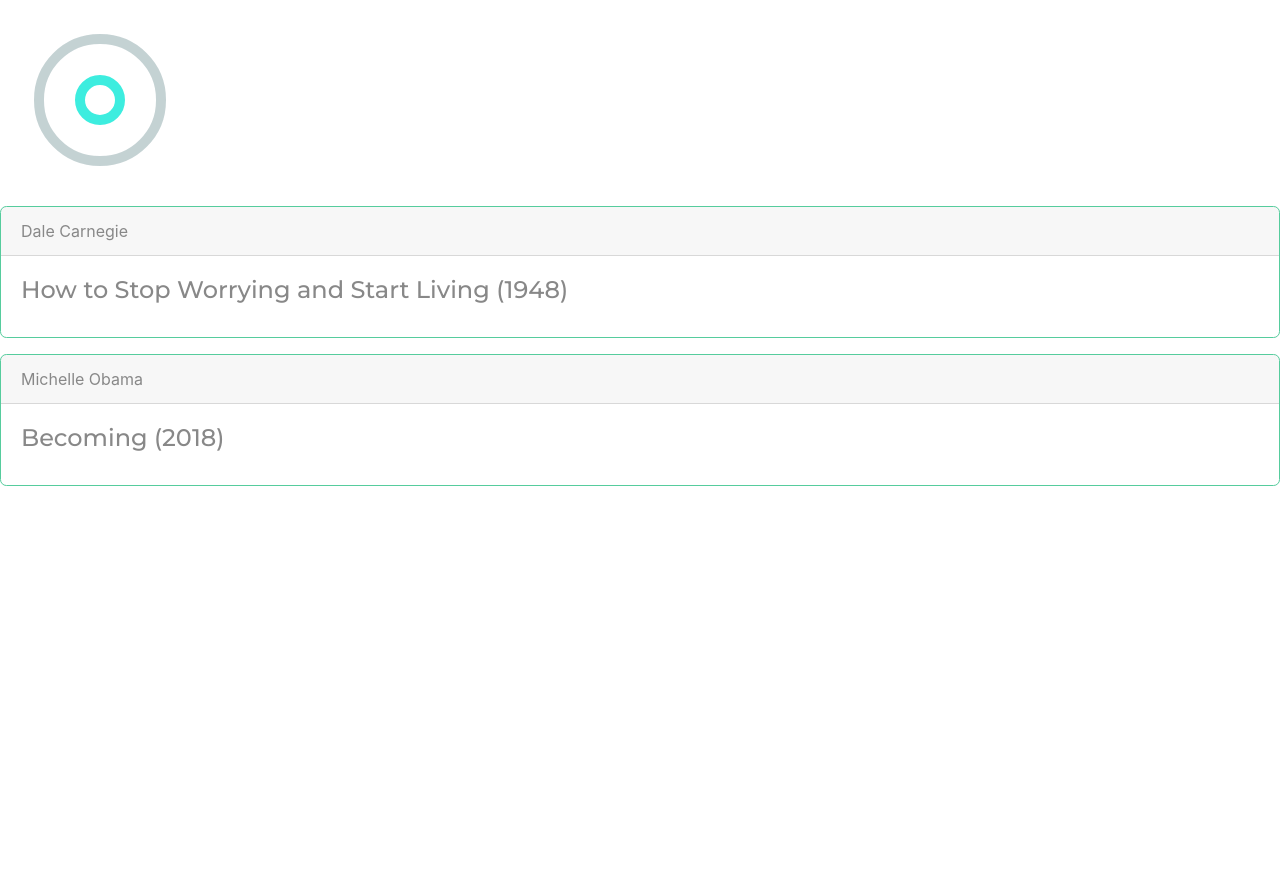
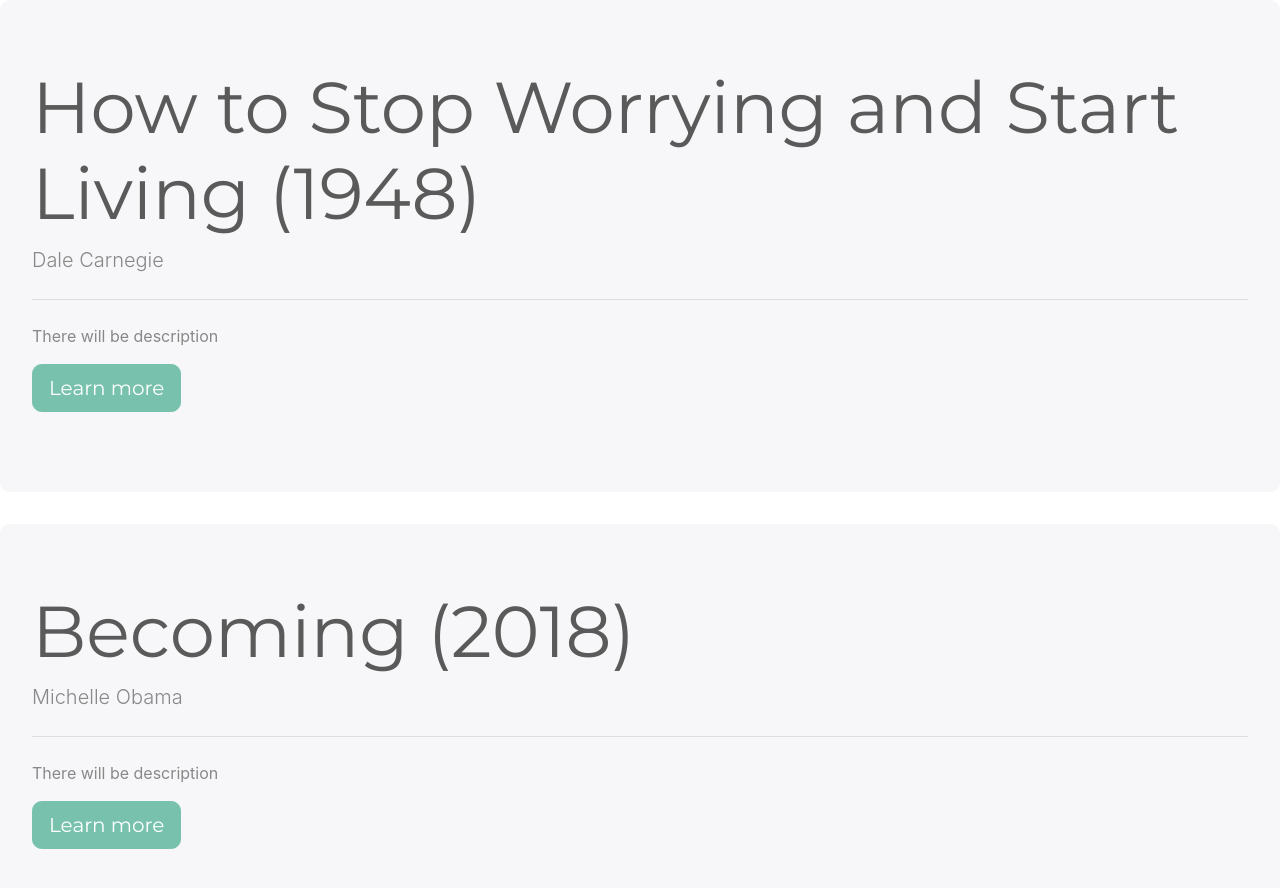
Before and after one commit to MaxDaniLOVE/re-store, a React (Create React App) app: page / in a window 1280 px wide. Shown: the top 888 px of the page. Before the commit the page ends 800 px from the top, so only its background shows below. Built offline with nearby package versions, Linux system fonts and the light colour scheme.

Commit message:
feat: add action dispatch

```diff
--- a/src/components/app/app.js
+++ b/src/components/app/app.js
@@ -1,26 +1,17 @@
 import React from 'react';
-import Spinner from '../spinner';
-import withBookstoreService from '../hoc/with-bookstore-service';
+import {
+  CartPage,
+  HomePage
+} from '../pages';
+import { Switch, Route} from 'react-router-dom';
 
-const App = ({bookstoreService}) => {
-  console.log(bookstoreService.getBooks());
-  const books = bookstoreService.getBooks();
-  const spans = books.map((book) => {
-    return (
-      <div key={book.id} className="card border-success mb-3">
-        <div className="card-header">{book.author}</div>
-        <div className="card-body">
-          <h4 className="card-title">{book.title}</h4>
-        </div>
-      </div>
-    )
-  })
+const App = () => {
   return (
-    <div>
-      <Spinner />
-      {spans}
-    </div>
+    <Switch>
+      <Route path="/" component={HomePage} exact/>
+      <Route path="/cart" component={CartPage} />
+    </Switch>
   );
 }
 
-export default withBookstoreService()(App);
+export default App;
--- /dev/null
+++ b/src/components/book-list-item/book-list-item.js
@@ -0,0 +1,18 @@
+import React from 'react';
+
+const BookListItem = ({book}) => {
+  const {title, author} = book;
+  return (
+    <div className="jumbotron">
+      <h1 className="display-3">{title}</h1>
+      <p className="lead">{author}</p>
+      <hr className="my-4" />
+      <p>There will be description</p>
+      <p className="lead">
+        <a className="btn btn-primary btn-lg" href="http://localhost:3000/" role="button">Learn more</a>
+      </p>
+    </div>
+  )
+}
+
+export default BookListItem;
--- /dev/null
+++ b/src/components/book-list-item/index.js
@@ -0,0 +1,3 @@
+import BookListItem from './book-list-item';
+
+export default BookListItem;
--- /dev/null
+++ b/src/components/book-list/book-list.js
@@ -0,0 +1,55 @@
+import React, { Component } from 'react';
+import BookListItem from '../book-list-item';
+import { connect } from 'react-redux';
+import withBookstoreService from '../hoc/with-bookstore-service';
+import { bindActionCreators } from 'redux';
+import {booksLoaded} from '../../actions/index';
+
+export class BookList extends Component {
+  componentDidMount() {
+    const { bookstoreService } = this.props
+    const data = bookstoreService.getBooks()
+    this.props.booksLoaded(data)
+  }
+
+  render() {
+    const { books } = this.props;
+
+    return (
+      <div>
+        {
+          books.map((book) => {
+            return (
+            <li key={book.id}>
+              <BookListItem book={book}/>
+            </li>
+            )
+          })
+        }
+      </div>
+    );
+  }
+}
+
+const mapStateToProps = (state) => { // set props of component
+  return {
+    books: state.books
+  }
+}
+
+const mapDispatchToProps = (dispatch) => {
+  return bindActionCreators({ //todo read more about bindActionCreators
+      booksLoaded
+    }, dispatch)
+  }
+
+export default withBookstoreService()
+                (connect(mapStateToProps, mapDispatchToProps)
+                  (BookList)); // send components with ready props
+
+{/* <div key={id} className="card border-success mb-3" style={{maxWidth: '20rem'}}>
+  <div className="card-header">{title}</div>
+  <div className="card-body">
+    <h4 className="card-title">{author}</h4>
+  </div>
+</div> */}
--- /dev/null
+++ b/src/components/book-list/index.js
@@ -0,0 +1,3 @@
+import BookList from './book-list';
+
+export default BookList;
--- a/src/components/hoc/index.js
+++ b/src/components/hoc/index.js
@@ -1,4 +1,4 @@
-import {withBookstoreService} from './with-bookstore-service'
+import { withBookstoreService } from './with-bookstore-service'
 export default {
   withBookstoreService
 };
--- /dev/null
+++ b/src/components/pages/cart-page.js
@@ -0,0 +1,11 @@
+import React from 'react';
+import BookListItem from '../book-list-item';
+
+const CartPage = () => {
+  const book = {id: 1, title: 'How to Stop Worrying and Start Living (1948)', author: 'Dale Carnegie'}
+  return (
+    <BookListItem book={book}/>
+  )
+}
+
+export default CartPage
--- /dev/null
+++ b/src/components/pages/home-page.js
@@ -0,0 +1,12 @@
+import React from 'react';
+import BookList from '../book-list';
+
+const HomePage = () => {
+  return (
+    <ul className="list-group">
+      <BookList />
+    </ul>
+  )
+}
+
+export default HomePage
--- /dev/null
+++ b/src/components/pages/index.js
@@ -0,0 +1,7 @@
+import HomePage from './home-page'
+import CartPage from './cart-page';
+
+export {
+  CartPage,
+  HomePage
+}
--- a/src/index.js
+++ b/src/index.js
@@ -7,6 +7,7 @@ import ErrorBoundry from './components/error-boundry';
 import BookstoreService from './services/bookstore-service';
 import { BookstoreServiceProvider } from './components/bookstore-service-context';
 import store from './store';
+
 
 const bookstoreService = new BookstoreService();
 ReactDOM.render(
```
